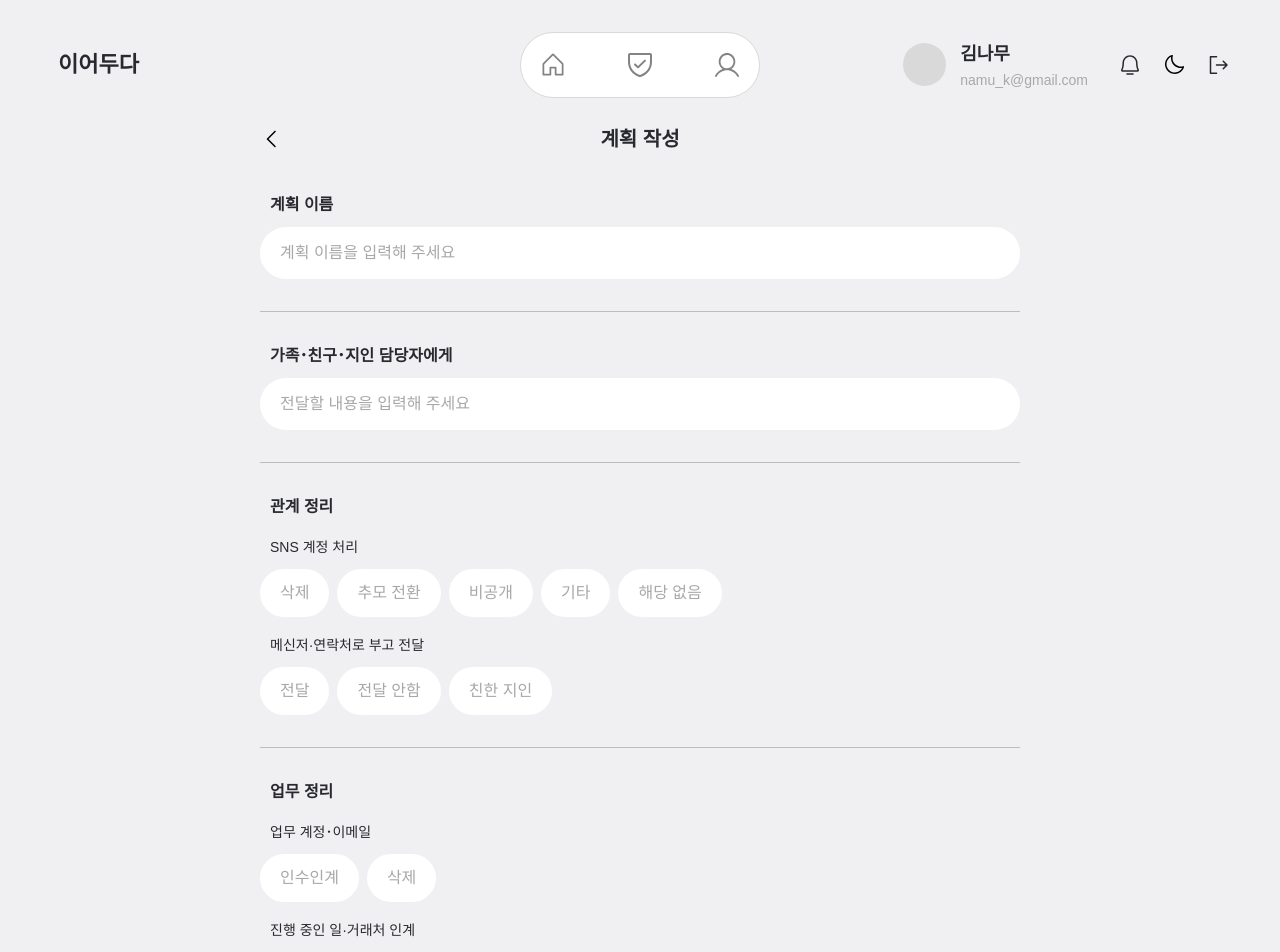
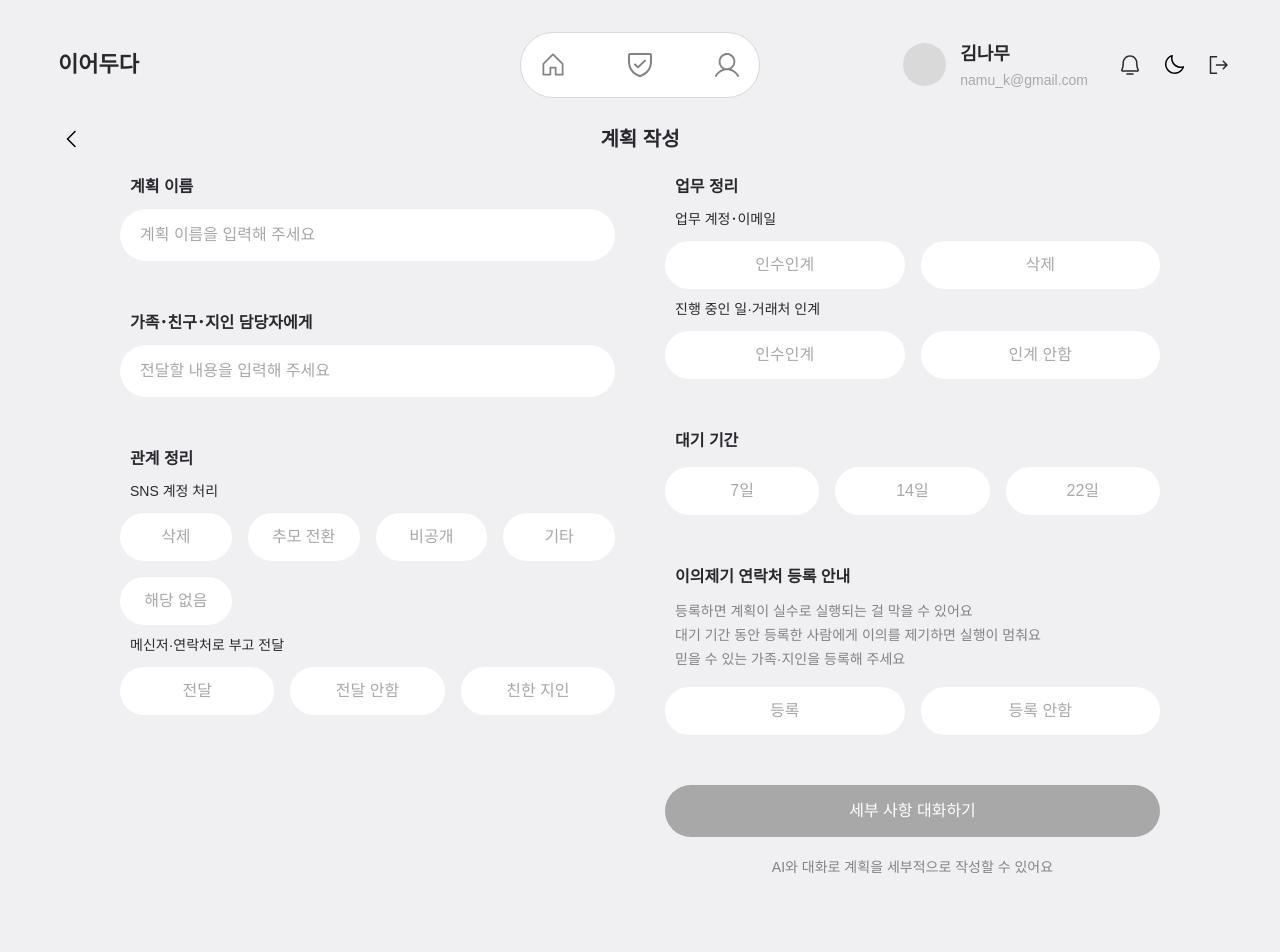
Before and after one commit to Dev-MAMOKEY/Ieoduda-Frontend, a Next.js app: page /plan/write in a window 1280 px wide. Shown: the top 952 px of the page. Built offline with nearby package versions, Linux system fonts and the light colour scheme.

Commit message:
[Feat/#3] feat : 계획 작성 데스크톱용 화면 반응형 수정

```diff
--- a/components/features/auth/AuthForm.tsx
+++ b/components/features/auth/AuthForm.tsx
@@ -1,3 +1,4 @@
+// 컴포넌트에서 상태 변경, 동작 등을 사용하려면 use client를 사용해야 함.
 "use client";
 
 // 로그인과 회원가입 화면이 공유하는 반응형 입력 폼과 화면 이동 링크를 렌더링합니다.
--- a/components/features/planning/PlanForm.tsx
+++ b/components/features/planning/PlanForm.tsx
@@ -53,22 +53,24 @@ function ChoiceGroup({
   value,
   onSelect,
   equalWidth = false,
+  desktopColumns,
 }: {
   selectionKey: SelectionKey;
   options: readonly string[];
   value: string;
   onSelect: (key: SelectionKey, value: string) => void;
   equalWidth?: boolean;
+  desktopColumns?: 4;
 }) {
   return (
-    <div className="flex flex-wrap gap-2">
+    <div className="flex flex-wrap gap-2 lg:gap-4">
       {options.map((option) => {
         const selected = value === option;
 
         return (
           <button
             aria-pressed={selected}
-            className={`${equalWidth ? "min-w-0 flex-1" : ""} rounded-[30px] px-5 py-3 text-sm transition-colors ${
+            className={`${equalWidth ? "min-w-0 flex-1" : ""} ${desktopColumns === 4 ? "lg:basis-[calc((100%_-_48px)/4)] lg:flex-none" : "lg:flex-1"} whitespace-nowrap rounded-[30px] px-5 py-3 text-sm transition-colors lg:text-base ${
               selected
                 ? "bg-[#6e6e6e] text-white"
                 : "bg-white text-[#a8a8a8] hover:bg-[#e7e7e9]"
@@ -117,8 +119,8 @@ export function PlanForm({ editMode }: PlanFormProps) {
   };
 
   return (
-    <div className="mx-auto flex w-full max-w-[390px] flex-col gap-[22px] px-6 py-[70px] lg:max-w-[760px] lg:gap-8 lg:px-0 lg:pb-[90px] lg:pt-0">
-      <header className="flex w-full items-center justify-between pb-5 lg:pb-2">
+    <div className="mx-auto flex w-full max-w-[390px] flex-col gap-[22px] px-6 py-[70px] lg:max-w-none lg:px-0 lg:pb-[90px] lg:pt-0">
+      <header className="flex w-full items-center justify-between pb-5 lg:px-[60px] lg:pb-0">
         <Link aria-label="계획 홈으로 돌아가기" href="/plan">
           <Image
             className="rotate-180"
@@ -132,45 +134,37 @@ export function PlanForm({ editMode }: PlanFormProps) {
         <span className="size-6" aria-hidden />
       </header>
 
+      <div className="flex flex-col gap-[22px] lg:grid lg:grid-cols-2 lg:items-start lg:gap-[50px] lg:px-[120px]">
+        <div className="flex flex-col gap-[22px] lg:gap-[50px]">
           <section className="flex flex-col gap-2.5">
             <SectionTitle>계획 이름</SectionTitle>
-        <input
-          className={fieldClassName}
-          onChange={(event) => setValues((current) => ({ ...current, name: event.target.value }))}
-          placeholder="계획 이름을 입력해 주세요"
-          type="text"
-          value={values.name}
-        />
+            <input className={fieldClassName} onChange={(event) => setValues((current) => ({ ...current, name: event.target.value }))} placeholder="계획 이름을 입력해 주세요" type="text" value={values.name} />
           </section>
 
-      <hr className="border-0 border-t border-[#bdbdbd]" />
+          <hr className="border-0 border-t border-[#bdbdbd] lg:hidden" />
 
           <section className="flex flex-col gap-2.5">
             <SectionTitle>가족･친구･지인 담당자에게</SectionTitle>
-        <input
-          className={fieldClassName}
-          onChange={(event) => setValues((current) => ({ ...current, message: event.target.value }))}
-          placeholder="전달할 내용을 입력해 주세요"
-          type="text"
-          value={values.message}
-        />
+            <input className={fieldClassName} onChange={(event) => setValues((current) => ({ ...current, message: event.target.value }))} placeholder="전달할 내용을 입력해 주세요" type="text" value={values.message} />
           </section>
 
-      <hr className="border-0 border-t border-[#bdbdbd]" />
+          <hr className="border-0 border-t border-[#bdbdbd] lg:hidden" />
 
-      <section className="flex flex-col gap-[18px]">
+          <section className="flex flex-col gap-[18px] lg:gap-[10px]">
             <SectionTitle>관계 정리</SectionTitle>
             <Subsection label="SNS 계정 처리">
-          <ChoiceGroup selectionKey="socialAccount" options={["삭제", "추모 전환", "비공개", "기타", "해당 없음"]} value={values.socialAccount} onSelect={selectValue} />
+              <ChoiceGroup selectionKey="socialAccount" options={["삭제", "추모 전환", "비공개", "기타", "해당 없음"]} value={values.socialAccount} onSelect={selectValue} desktopColumns={4} />
             </Subsection>
             <Subsection label="메신저·연락처로 부고 전달">
               <ChoiceGroup selectionKey="obituary" options={["전달", "전달 안함", "친한 지인"]} value={values.obituary} onSelect={selectValue} />
             </Subsection>
           </section>
+        </div>
 
-      <hr className="border-0 border-t border-[#bdbdbd]" />
+        <hr className="border-0 border-t border-[#bdbdbd] lg:hidden" />
 
-      <section className="flex flex-col gap-[18px]">
+        <div className="flex flex-col gap-[22px] lg:gap-[50px]">
+          <section className="flex flex-col gap-[15px] lg:gap-[10px]">
             <SectionTitle>업무 정리</SectionTitle>
             <Subsection label="업무 계정･이메일">
               <ChoiceGroup selectionKey="workAccount" options={["인수인계", "삭제"]} value={values.workAccount} onSelect={selectValue} />
@@ -180,19 +174,19 @@ export function PlanForm({ editMode }: PlanFormProps) {
             </Subsection>
           </section>
 
-      <hr className="border-0 border-t border-[#bdbdbd]" />
+          <hr className="border-0 border-t border-[#bdbdbd] lg:hidden" />
 
           <section className="flex flex-col gap-3.5">
             <SectionTitle>대기 기간</SectionTitle>
             <ChoiceGroup selectionKey="waitingPeriod" options={["7일", "14일", "22일"]} value={values.waitingPeriod} onSelect={selectValue} equalWidth />
           </section>
 
-      <hr className="border-0 border-t border-[#bdbdbd]" />
+          <hr className="border-0 border-t border-[#bdbdbd] lg:hidden" />
 
           <section className="flex flex-col gap-[18px]">
             <div className="flex flex-col gap-3">
               <SectionTitle>이의제기 연락처 등록 안내</SectionTitle>
-          <div className="flex flex-col gap-1 px-2.5 text-xs font-medium text-[#838383]">
+              <div className="flex flex-col gap-1 px-2.5 text-xs font-medium text-[#838383] lg:text-sm">
                 <p>등록하면 계획이 실수로 실행되는 걸 막을 수 있어요</p>
                 <p>대기 기간 동안 등록한 사람에게 이의를 제기하면 실행이 멈춰요</p>
                 <p>믿을 수 있는 가족·지인을 등록해 주세요</p>
@@ -201,7 +195,7 @@ export function PlanForm({ editMode }: PlanFormProps) {
             <ChoiceGroup selectionKey="objectionContact" options={["등록", "등록 안함"]} value={values.objectionContact} onSelect={selectValue} />
           </section>
 
-      <div className="flex flex-col items-center gap-[18px]">
+          <div className="flex flex-col items-center gap-[18px] lg:gap-5">
             <button className="flex h-[45px] w-full items-center justify-center rounded-[20px] bg-[#a8a8a8] px-5 text-sm text-white transition-colors hover:bg-[#929292] lg:h-[52px] lg:rounded-[30px] lg:text-base" type="button">
               세부 사항 대화하기
             </button>
@@ -210,5 +204,7 @@ export function PlanForm({ editMode }: PlanFormProps) {
             </p>
           </div>
         </div>
+      </div>
+    </div>
   );
 }
```
Lines whose indentation alone changed are shown as unchanged.
